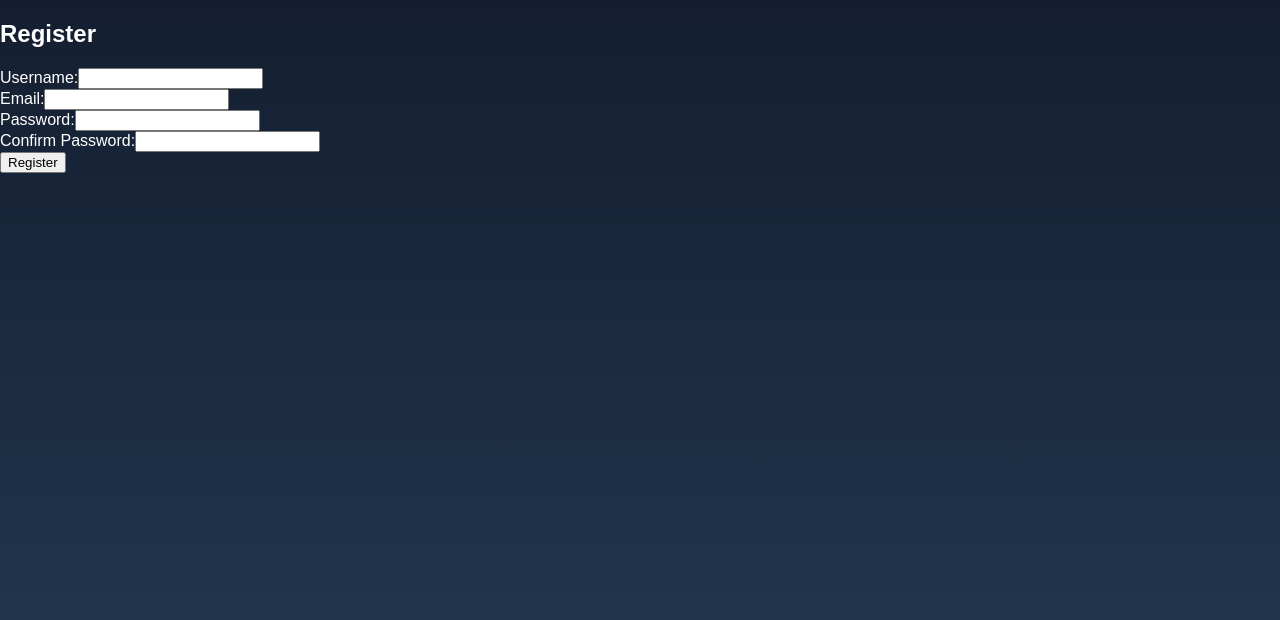
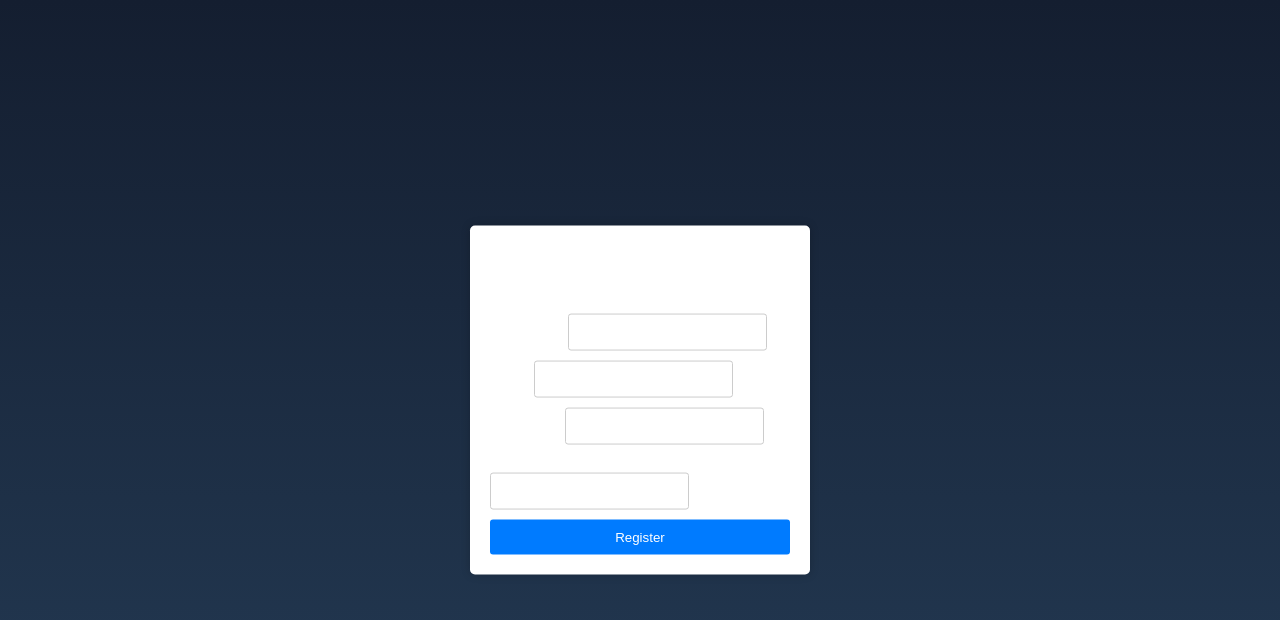
Before and after one commit to AJKimbrough/phase-4-project-4-2, a React (Create React App) app in the folder client/: page /register in a window 1280 px wide. Shown: the top 620 px of the page. Built offline with nearby package versions, Linux system fonts and the light colour scheme; no server answers.

Commit message:
registration css

```diff
--- a/client/src/index.css
+++ b/client/src/index.css
@@ -266,3 +266,54 @@ body {
     bottom: 100%;
   }
 }
+
+/* CSS for the registration modal */
+.registration-modal {
+  position: fixed;
+  top: 50%;
+  left: 50%;
+  transform: translate(-50%, -50%);
+  background-color: #fff;
+  padding: 20px;
+  border-radius: 5px;
+  box-shadow: 0px 0px 10px rgba(0, 0, 0, 0.2);
+  z-index: 1000; /* Ensure it's above other content */
+  width: 300px; /* Adjust the width as needed */
+}
+
+.registration-modal h2 {
+  text-align: center;
+  margin-bottom: 20px;
+}
+
+.registration-modal form {
+  display: flex;
+  flex-direction: column;
+}
+
+.registration-modal div {
+  margin-bottom: 10px;
+}
+
+.registration-modal label {
+  margin-bottom: 5px;
+}
+
+.registration-modal input {
+  padding: 10px;
+  border: 1px solid #ccc;
+  border-radius: 3px;
+}
+
+.registration-modal button {
+  background-color: #007bff;
+  color: #fff;
+  border: none;
+  padding: 10px;
+  border-radius: 3px;
+  cursor: pointer;
+}
+
+.registration-modal button:hover {
+  background-color: #0056b3;
+}
```
